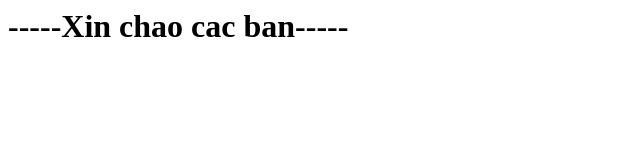
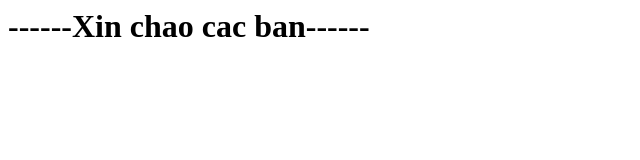
Before and after one commit to duongkynam/github-demo-kiemthu, a plain HTML site: page index.html in a window 1280 px wide. Shown: the whole page, without its empty margins (0-640 px from the left). Drawn offline with Linux system fonts and the light colour scheme.

Commit message:
Add index.html file

```diff
--- a/index.html
+++ b/index.html
@@ -1 +1 @@
-<h1>-----Xin chao cac ban-----</h1>
+<h1>------Xin chao cac ban------</h1>
```
